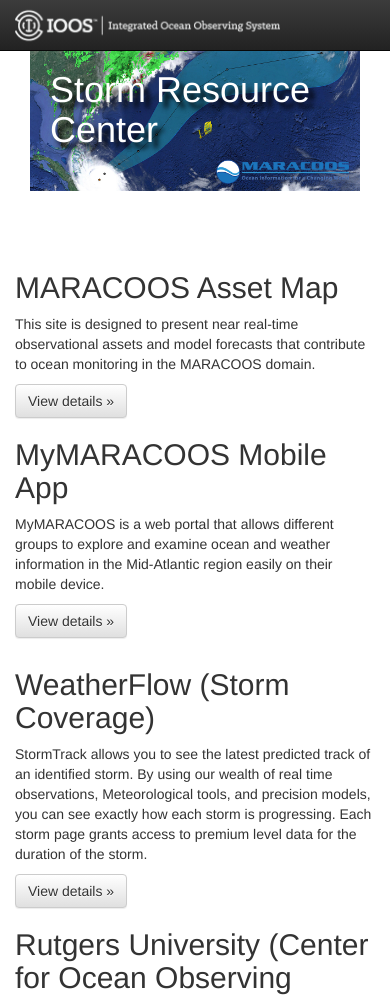
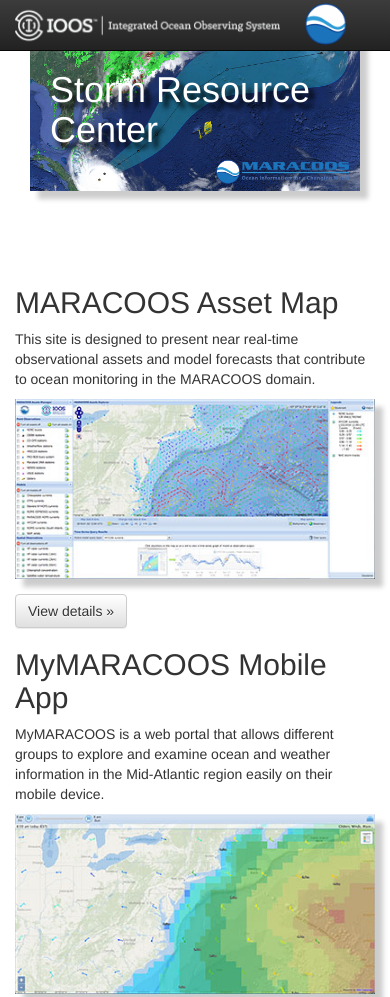
Before and after one commit to nstrands/storm-response-2.0, a plain HTML site: page index.html in a window 390 px wide. Shown: the top 997 px of the page. Drawn offline with nearby package versions, Linux system fonts and the light colour scheme.

Commit message:
img and styles
added asset images and styles

```diff
--- a/css/main.css
+++ b/css/main.css
@@ -10,6 +10,13 @@
 
 .navbar-brand img {
 	height: 45px;
+}
+
+.navbar-right img{
+	position: relative;
+	right: -800px;
+	height: 45px;
+	padding-top: 3px;
 }
 
 .jumbotron {
@@ -25,21 +32,45 @@
 .jumbotron h1 {
 	position: absolute;
 	top: 50px;
+	padding-left: 20px;
+}
 
+.img-responsive {
+	box-shadow: rgba(0, 0, 0, 0.2) 8px 8px 5px;
+	margin-bottom: 15px;
 }
 
 
+
+@media screen and (max-width: 1200px) {
+    .navbar-right img{
+	position: relative;
+	right: -600px;
+    }
+}
 
 @media screen and (max-width: 995px) {
     .jumbotron h1 {
     	width: 500px;
     	left: 150px;
+    	padding-left: 0;
+    }
+    .navbar-right img{
+	position: relative;
+	right: -400px;
+    }
+}
+
+@media screen and (max-width: 770px) {
+    .navbar-right img{
+	position: relative;
+	right: -200px;
     }
 }
 
 @media screen and (max-width: 700px) {
     .jumbotron h1 {
-
+    	padding-left: 0;
     	left: 75px;
     }
 }
@@ -48,5 +79,16 @@
     .jumbotron h1 {
     	width: 350px;
     	left: 50px;
+    	padding-left: 0;
+    }
+    .navbar-right img{
+	position: relative;
+	right: -100px;
     }
 }
+
+@media screen and (max-width: 450px) {
+    .navbar-right img{
+    	right: -10px;
+    }
+}
--- a/index.html
+++ b/index.html
@@ -24,6 +24,7 @@
       <div class="container">
         <div class="navbar-header">
           <a class="navbar-brand" href="http://www.ioos.noaa.gov/"><img src="img/ioos_new_white.png" > </a>
+          <a class="navbar-right" href="http://maracoos.org/"><img src="img/logo-maracoos.png" > </a>
         </div>
       </div>
     </nav>
@@ -43,11 +44,13 @@
         <div class="col-md-6">
           <h2>MARACOOS Asset Map</h2>
           <p>This site is designed to present near real-time observational assets and model forecasts that contribute to ocean monitoring in the MARACOOS domain. </p>
+          <img src="img/maracoosAsset.jpg" class="img-responsive">
           <p><a class="btn btn-default" href="http://assets.maracoos.org/" role="button">View details &raquo;</a></p>
         </div>
         <div class="col-md-6">
           <h2>MyMARACOOS Mobile App</h2>
           <p>MyMARACOOS is a web portal that allows different groups to explore and examine ocean and weather information in the Mid-Atlantic region easily on their mobile device. </p>
+          <img src="img/myMaracoos.jpg" class="img-responsive">
           <p><a class="btn btn-default" href="http://mymaracoos.org/m/" role="button">View details &raquo;</a></p>
        </div>
       </div>
@@ -55,11 +58,13 @@
         <div class="col-md-6">
           <h2>WeatherFlow (Storm Coverage)</h2>
           <p>StormTrack allows you to see the latest predicted track of an identified storm. By using our wealth of real time observations, Meteorological tools, and precision models, you can see exactly how each storm is progressing. Each storm page grants access to premium level data for the duration of the storm. </p>
+          <img src="img/weatherFlow.jpg" class="img-responsive">
           <p><a class="btn btn-default" href="http://ds.weatherflow.com/storm" role="button">View details &raquo;</a></p>
         </div>
         <div class="col-md-6">
           <h2>Rutgers University (Center for Ocean Observing Leadership)</h2>
           <p>The Rutgers University’s Center for Ocean Observation Leadership (RU COOL) is focused on discovering and communicating important and exciting ocean science for the benefit of society. Our Center is committed to training students and engaging the public by making them active hands-on explorers being conducted throughout the world’s ocean. </p>
+          <img src="img/rucool.jpg" class="img-responsive">
           <p><a class="btn btn-default" href="http://rucool.marine.rutgers.edu/COOL-Data/" role="button">View details &raquo;</a></p>
        </div>
       </div>
@@ -67,11 +72,13 @@
         <div class="col-md-6">
           <h2>Stevens Institute of Technology (Davidson Lab Storm Surge Warning System)</h2>
           <p>The Stevens Flood Advisory System (SFAS) displays both current and forecast water levels at several locations, and compares them to "action" levels for flooding or blowout-tide, as available. </p>
+
           <p><a class="btn btn-default" href="http://hudson.dl.stevens-tech.edu/SSWS/" role="button">View details &raquo;</a></p>
         </div>
         <div class="col-md-6">
           <h2>University of Delaware (Storm animation .gif)</h2>
           <p>6 Hour satellite animation from the University of Delaware College of Earth Ocean and Environment. </p>
+          <img src="img/udelGif.jpg" class="img-responsive">
           <p><a class="btn btn-default" href="http://128.175.74.246/modis/images/gvar/Animate/gvar_ch4_conus_6hr_animation.gif" role="button">View details &raquo;</a></p>
        </div>
       </div>
@@ -79,11 +86,13 @@
         <div class="col-md-6">
           <h2>University of Delaware (Delaware Coastal Flood Monitoring System)</h2>
           <p>The Delaware Coastal Flood Monitoring System (CFMS) is a web-based tool and alert system designed to provide emergency managers, planners, and others the information needed regarding upcoming coastal flood events. </p>
+          <img src="img/UDCFMS.jpg" class="img-responsive">
           <p><a class="btn btn-default" href="http://coastal-flood.udel.edu/" role="button">View details &raquo;</a></p>
         </div>
         <div class="col-md-6">
           <h2>Coastal Emergency Risks Assessment (Storm Surge and Wave Guidance for the Atlantic Coast)</h2>
           <p>The Coastal Emergency Risks Assessment (CERA) group is a coastal modeling research & development effort providing operational advisory services related to impending hurricanes in the United States. CERA is a component of the Advanced Surge Guidance System (ASGS). Based on the Advanced Circulation and Storm Surge model (ADCIRC), coupled with the SWAN Wave model, the ASGS generates real-time storm surge guidance for updating emergency response groups during a tropical or hurricane event. </p>
+          <img src="img/CERA.jpg" class="img-responsive">
           <p><a class="btn btn-default" href="http://nc-cera.renci.org/" role="button">View details &raquo;</a></p>
        </div>
       </div>
@@ -91,11 +100,14 @@
         <div class="col-md-6">
           <h2>Stony Brook University (Storm Surge Research Group)</h2>
           <p>This website displays observed, astronomical and predicted sea level variations at key NOAA tide stations on the northeastern coastline with an emphasis on New York Harbor. Our storm surge prediction model (SBSS Version 1) consists of the Stony Brook 12-km MM5 mesoscale weather prediction model coupled to the ADCIRC ocean circulation model.  </p>
+          <img src="img/StonyBrook.jpg" class="img-responsive">
+
           <p><a class="btn btn-default" href="http://stormy.msrc.sunysb.edu/" role="button">View details &raquo;</a></p>
         </div>
         <div class="col-md-6">
           <h2>NWS Weather Prediction Center</h2>
           <p>The National Weather Service Weather Prediction Center webpage provides visitors with a number of resources including representations of current weather and forecasts on both local and national levels</p>
+          <img src="img/nwswpc.jpg" class="img-responsive">
           <p><a class="btn btn-default" href="http://www.wpc.ncep.noaa.gov/" role="button">View details &raquo;</a></p>
        </div>
       </div>
@@ -103,11 +115,13 @@
         <div class="col-md-6">
           <h2>Weather Company (Weather.Com)</h2>
           <p>The Weather Channel and weather.com provide a national and local weather forecast for cities, as well as weather radar, report and hurricane coverage. </p>
+          <img src="img/twc.jpg" class="img-responsive">
           <p><a class="btn btn-default" href="http://www.weather.com/" role="button">View details &raquo;</a></p>
         </div>
         <div class="col-md-6">
           <h2>NERACOOS Real-Time Data Portal (Northeast IOOS, covering Maine to Long Island Sound)</h2>
           <p>The Northeastern Regional Association of Coastal and Ocean Observing Systems Real-Time Data Portal displays real-time observations from buoys and monitoring stations in the Northeast region. </p>
+          <img src="img/neracoos.jpg" class="img-responsive">
           <p><a class="btn btn-default" href="http://www.neracoos.org/realtime_map" role="button">View details &raquo;</a></p>
        </div>
       </div>
@@ -115,11 +129,13 @@
         <div class="col-md-6">
           <h2>SECOORA Real-Time Observations Portal (SouthEast IOOS, covering North Carolina to the Gulf of Mexico)</h2>
           <p>The Southeast Coastal Ocean Observing Regional Association Data Portal provides maps of near real-time observations including: winds, currents, SST, HF Radar, water level, drifters and more. </p>
+          <img src="img/secoora.jpg" class="img-responsive">
           <p><a class="btn btn-default" href="http://129.252.37.120/visualize/#x=-73.85&y=31.93&z=6&logo=true&basemap=ESRI+Ocean&tab=data&legends=false&layers=true" role="button">View details &raquo;</a></p>
         </div>
         <div class="col-md-6">
           <h2>CARICOOS Latest Conditions and Forecasts (Caribbean IOOS, covering the US Caribbean)</h2>
           <p>The Caribbean Coastal Ocean Observing System provides up to date data and visualizations from buoys, model forecasts and other marine observations. </p>
+          <img src="img/caricoos.jpg" class="img-responsive">
           <p><a class="btn btn-default" href="http://www.caricoos.org/drupal/" role="button">View details &raquo;</a></p>
        </div>
       </div>
```
Also changed, not shown: img/CERA.jpg (added), img/StonyBrook.jpg (added), img/UDCFMS.jpg (added), img/caricoos.jpg (added), img/logo-maracoos.png (added), img/maracoosAsset.jpg (added), img/myMaracoos.jpg (added), img/neracoos.jpg (added), img/nwswpc.jpg (added), img/rucool.jpg (added), img/secoora.jpg (added), img/twc.jpg (added), img/udelGif.jpg (added), img/weatherFlow.jpg (added).
